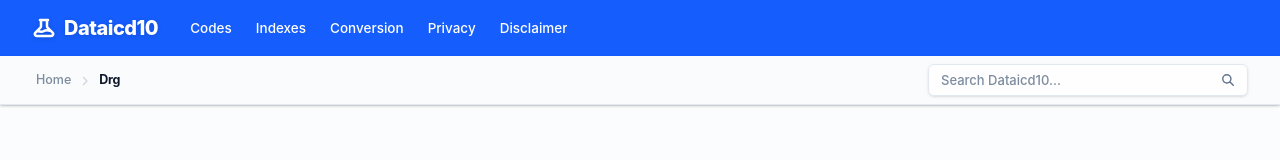
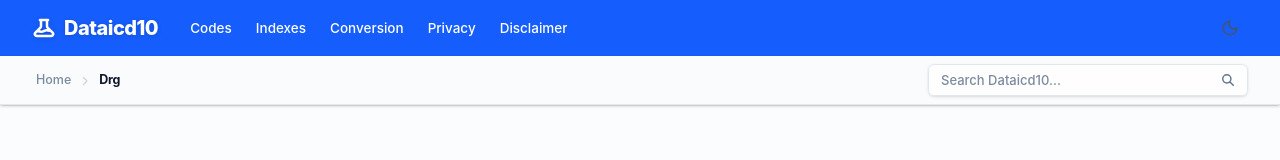
Before and after one commit to m-arsal-jadoon/dataoftheicd, a Next.js app: page /drg in a window 1280 px wide. Shown: the top 160 px of the page. Built offline with nearby package versions, Linux system fonts and the light colour scheme.

Commit message:
feat: implement global theme provider and dark mode toggle via next-themes

```diff
--- a/app/layout.tsx
+++ b/app/layout.tsx
@@ -1,5 +1,6 @@
 import { ReactNode } from 'react'
 import Script from 'next/script'
+import { ThemeProvider } from '../components/ThemeProvider'
 import '../styles/globals.css'
 export const metadata = {
   title: 'Dataicd10 - Medical Coding Intelligence',
@@ -7,8 +8,9 @@ export const metadata = {
 
 export default function RootLayout({ children }: { children: ReactNode }) {
   return (
-    <html lang="en">
+    <html lang="en" suppressHydrationWarning>
       <body>
+        <ThemeProvider attribute="class" defaultTheme="system" enableSystem>
         {/* Google Analytics */}
         <Script
           src={`https://www.googletagmanager.com/gtag/js?id=G-8FMW07WMCS`}
@@ -23,7 +25,9 @@ export default function RootLayout({ children }: { children: ReactNode }) {
     gtag('config', 'G-8FMW07WMCS');
   `}
         </Script>
-        {children}</body>
+        {children}
+        </ThemeProvider>
+      </body>
     </html>
   )
 }
--- a/components/Layout.tsx
+++ b/components/Layout.tsx
@@ -1,6 +1,7 @@
 import React from 'react';
 import Link from 'next/link';
 import GlobalBreadcrumb from './GlobalBreadcrumb';
+import { ThemeToggle } from './ThemeToggle';
 
 interface LayoutProps {
    children: React.ReactNode;
@@ -34,10 +35,13 @@ export default function Layout({ children, breadcrumbs }: LayoutProps) {
                   </div>
                </div>
 
-               <div className="flex md:hidden shrink-0">
-                  <button className="text-white focus:outline-none">
-                     <svg className="w-6 h-6" fill="none" stroke="currentColor" viewBox="0 0 24 24"><path strokeLinecap="round" strokeLinejoin="round" strokeWidth="2.5" d="M4 6h16M4 12h16M4 18h16" /></svg>
-                  </button>
+               <div className="flex items-center gap-4 shrink-0">
+                  <ThemeToggle />
+                  <div className="flex md:hidden">
+                     <button className="text-white hover:text-white/80 transition-colors focus:outline-none">
+                        <svg className="w-6 h-6" fill="none" stroke="currentColor" viewBox="0 0 24 24"><path strokeLinecap="round" strokeLinejoin="round" strokeWidth="2.5" d="M4 6h16M4 12h16M4 18h16" /></svg>
+                     </button>
+                  </div>
                </div>
             </nav>
 
--- /dev/null
+++ b/components/ThemeProvider.tsx
@@ -0,0 +1,8 @@
+"use client";
+
+import * as React from "react";
+import { ThemeProvider as NextThemesProvider } from "next-themes";
+
+export function ThemeProvider({ children, ...props }: React.ComponentProps<typeof NextThemesProvider>) {
+  return <NextThemesProvider {...props}>{children}</NextThemesProvider>;
+}
--- /dev/null
+++ b/components/ThemeToggle.tsx
@@ -0,0 +1,33 @@
+"use client";
+
+import * as React from "react";
+import { Moon, Sun } from "lucide-react";
+import { useTheme } from "next-themes";
+
+export function ThemeToggle() {
+  const { theme, setTheme } = useTheme();
+  const [mounted, setMounted] = React.useState(false);
+
+  // Avoid hydration mismatch by waiting until mounted
+  React.useEffect(() => {
+    setMounted(true);
+  }, []);
+
+  if (!mounted) {
+    return <div className="w-9 h-9" />; // Placeholder of the same size
+  }
+
+  return (
+    <button
+       aria-label="Toggle Dark Mode"
+       onClick={() => setTheme(theme === "dark" ? "light" : "dark")}
+       className="relative flex items-center justify-center w-9 h-9 rounded-lg border border-transparent hover:bg-slate-800/10 dark:hover:bg-slate-100/10 hover:border-slate-300 dark:hover:border-slate-700 transition-all active:scale-95"
+    >
+       {theme === "dark" ? (
+          <Sun className="w-[18px] h-[18px] text-slate-300 pointer-events-none transition-transform" />
+       ) : (
+          <Moon className="w-[18px] h-[18px] text-slate-600 pointer-events-none transition-transform" />
+       )}
+    </button>
+  );
+}
--- a/package.json
+++ b/package.json
@@ -7,7 +7,9 @@
     "autoprefixer": "^10.4.27",
     "flexsearch": "^0.8.212",
     "framer-motion": "^12.38.0",
+    "lucide-react": "^1.8.0",
     "next": "^16.2.1",
+    "next-themes": "^0.4.6",
     "postcss": "^8.5.8",
     "react": "^19.2.4",
     "react-dom": "^19.2.4",
--- a/tailwind.config.ts
+++ b/tailwind.config.ts
@@ -7,6 +7,7 @@ const config: Config = {
     './components/**/*.{js,ts,jsx,tsx,mdx}',
     './app/**/*.{js,ts,jsx,tsx,mdx}',
   ],
+  darkMode: 'class',
   theme: {
     extend: {},
   },
```
Also changed, not shown: 2 other files (tests, documents, lock files or other folders).
